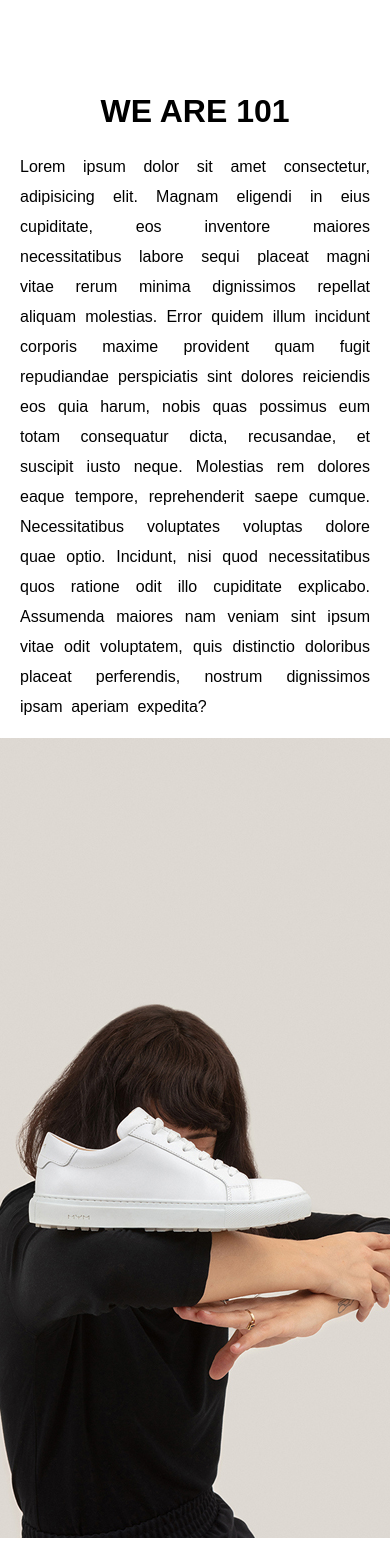
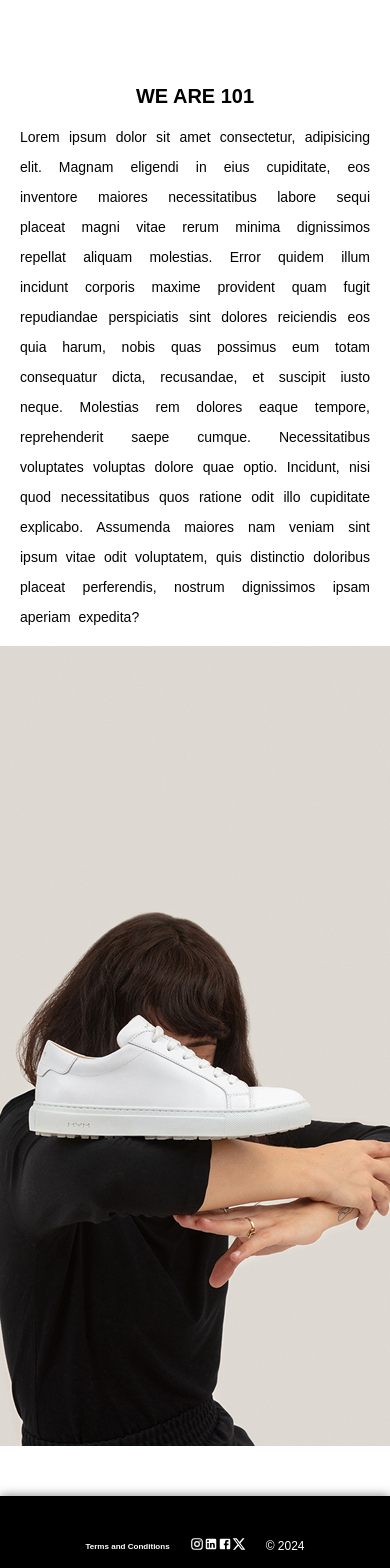
Before and after one commit to AlessandroPuccini/progetto101, a React (Vite) app: page /progetto101/about in a window 390 px wide. Shown: the part 200-1768 px from the top of the page. Built offline with nearby package versions, Linux system fonts and the light colour scheme.

Commit message:
modifiche css media query under 530px

```diff
--- a/src/style/index.css
+++ b/src/style/index.css
@@ -425,7 +425,7 @@ h6{
   .catalog-text{
     background-image: url('../images/catalogSmall.jpg');
   }
-  .shoeInfo >img{
+  .shoes{
     width: 100%;
   }
   .shoeInfo-text{
@@ -458,6 +458,11 @@ h6{
   }
 }
 @media only screen and (max-width: 530px){
+  button{
+    font-size: 1.2rem;
+  }
+
+  /***CART***/
   .title >h3{
     font-size: 1.5rem;
     text-align: center;
@@ -473,7 +478,44 @@ h6{
   .cart >p{
     font-size: 1.4rem;
   }
-}
+  /***ABOUT***/
+  .about-text >p{
+    font-size: 1.4rem;
+  }
+  .about-text >h1{
+    font-size: 2rem;
+  }
+  /***FOOTER***/
+  .footer-section a{
+    font-size: 1.2rem;
+  }
+  .social > svg{
+    font-size: 1.4rem;
+  }
+  .copy{
+    font-size: 1.2rem;
+  }
+  /****CARD***/
+  .card{
+    width: 150px;
+    height: 250px;
+  }
+  /****SHOEINFO****/
+  .shoes{
+    width: 100%;
+  }
+  .shoeInfo-text >h1{
+    font-size: 2rem;
+  }
+  .shoeInfo-text >p{
+    font-size: 1.4rem;
+  }
+
+  }
+
+
+
+
 
 @media only screen and (min-width: 768px){
   .about-section{
```
